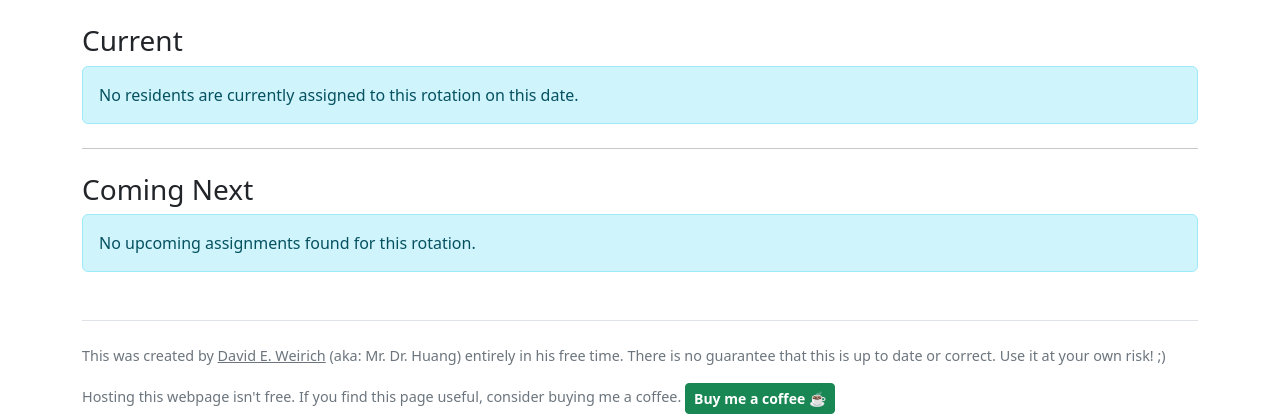
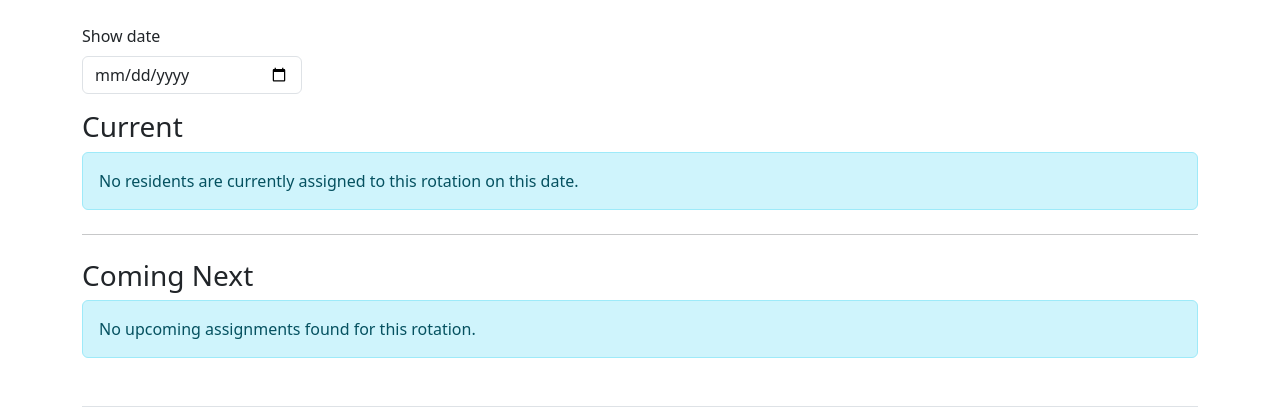
Before and after one commit to weirichd/resident-schedule, a FastAPI app: template app/templates/rotation_detail.html in a window 1280 px wide. Shown: the part 56-476 px from the top of the page. Run offline with FastAPI, Linux system fonts and the light colour scheme; the template is opened without the code that fills it, so the values that code supplies are empty; parts of the project's set-up code (start-up, migrations or seed data) failed here and were passed over.

Commit message:
Batch D QA fixes: discoverability and navigation
- Today's view (/) falls through to the next available date when there
  is no schedule for today, with an info banner explaining the swap. The
  prior dismissive empty-state copy is gone — only shows when the DB is
  truly empty (Tier 2 #6).
- Rotation detail page has a date input that submits the current page
  with ?date=, so the post-call resident can answer "who's on ACS
  tomorrow" without typing the URL by hand (Tier 2 #7).
- Schedule table rotation cells now link with the entry's start_date as
  ?date= so clicking "Surgical ICU" from a resident's row lands on the
  rotation page on a date when the resident is actually there, not on
  today (which may be empty) (Tier 6 #21).

Co-Authored-By: Claude Opus 4.7 (1M context) <noreply@anthropic.com>

```diff
--- a/app/app.py
+++ b/app/app.py
@@ -169,6 +169,7 @@ def _entries_to_dicts(
                 "program": r.program,
                 "rotation": rotation_display,
                 "rotation_raw": e.rotation,
+                "rotation_start_iso": e.start_date,
                 "is_elective": e.is_elective,
                 "start_date": start.strftime("%b %d, %Y"),
                 "end_date": end.strftime("%b %d, %Y"),
@@ -217,18 +218,64 @@ def _align_pgy_groups(*group_lists: list[dict]) -> list[list[dict]]:
     return aligned
 
 
+def _find_next_data_date(target: date) -> date | None:
+    """Find the earliest date with schedule data on or after target.
+
+    If no future data exists, falls back to the most recent past data.
+    Returns None when the database has no schedule entries at all.
+    """
+    target_iso = target.isoformat()
+    session = get_session()
+    try:
+        next_start = (
+            session.query(func.min(Schedule.start_date))
+            .filter(Schedule.start_date >= target_iso)
+            .scalar()
+        )
+        if next_start:
+            return date.fromisoformat(next_start)
+        prev_end = session.query(func.max(Schedule.end_date)).scalar()
+        if prev_end:
+            return date.fromisoformat(prev_end)
+        return None
+    finally:
+        session.close()
+
+
 @app.get("/", response_class=HTMLResponse)
 async def home(request: Request, include_visiting: bool = True):
-    entries = get_schedule_entries(include_visiting=include_visiting)
+    today = date.today()
+    entries = get_schedule_entries(
+        date=today.isoformat(), include_visiting=include_visiting
+    )
+    fallback_date = None
+    if not entries:
+        nearest = _find_next_data_date(today)
+        if nearest and nearest != today:
+            fallback_date = nearest
+            entries = get_schedule_entries(
+                date=nearest.isoformat(), include_visiting=include_visiting
+            )
+
     groups = _group_by_pgy(entries)
+    header_text = (
+        f"Schedule for {fallback_date.strftime('%b %d, %Y')}"
+        if fallback_date
+        else "Current Schedule for Today"
+    )
 
     return templates.TemplateResponse(
         "home.html",
         {
             "request": request,
             "groups": groups,
-            "header_text": "Current Schedule for Today",
+            "header_text": header_text,
             "include_visiting": include_visiting,
+            "fallback_date": fallback_date.isoformat() if fallback_date else None,
+            "fallback_display": (
+                fallback_date.strftime("%b %d, %Y") if fallback_date else None
+            ),
+            "today_display": today.strftime("%b %d, %Y"),
         },
     )
 
@@ -376,6 +423,7 @@ def rotation_detail(
             "request": request,
             "rotation_name": rotation_name,
             "display_date": display_date,
+            "iso_date": date,
             "current_groups": current_groups,
             "coming_next_groups": coming_next_groups,
             "include_visiting": include_visiting,
--- a/app/templates/rotation_detail.html
+++ b/app/templates/rotation_detail.html
@@ -23,6 +23,20 @@
         <h1 class="display-6">{{ rotation_name }}</h1>
         <p class="text-muted">{{ display_date }}</p>
     </div>
+
+    <div class="mb-3">
+        <label class="form-label" for="rotation-date">Show date</label>
+        <input type="date" id="rotation-date" class="form-control" style="max-width: 220px;"
+               value="{{ iso_date }}">
+    </div>
+    <script>
+    document.getElementById('rotation-date').addEventListener('change', function() {
+        if (!this.value) return;
+        var url = new URL(window.location.href);
+        url.searchParams.set('date', this.value);
+        window.location.href = url.toString();
+    });
+    </script>
 
     {% if include_visiting is defined %}
     <div class="mb-3">
--- a/app/templates/schedule_table.html
+++ b/app/templates/schedule_table.html
@@ -21,7 +21,7 @@
                 {% endif %}
             </td>
             <td>
-                <a href="/rotation/{{ entry.rotation_raw | urlencode }}/">{{ entry.rotation }}</a>
+                <a href="/rotation/{{ entry.rotation_raw | urlencode }}/?date={{ entry.rotation_start_iso }}">{{ entry.rotation }}</a>
                 {% if entry.is_elective %}
                     <span class="badge" style="font-size: 0.7rem; font-weight: 500; background-color: #d4edda; color: #155724;">Elective</span>
                 {% endif %}
```
Also changed, not shown: app/templates/home.html (+8 -5 lines).
